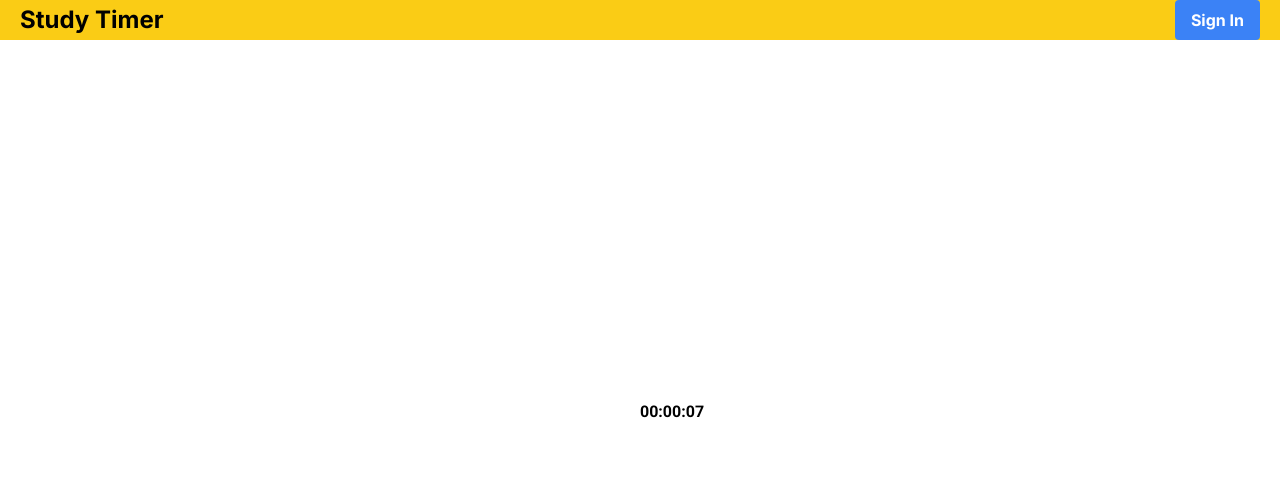
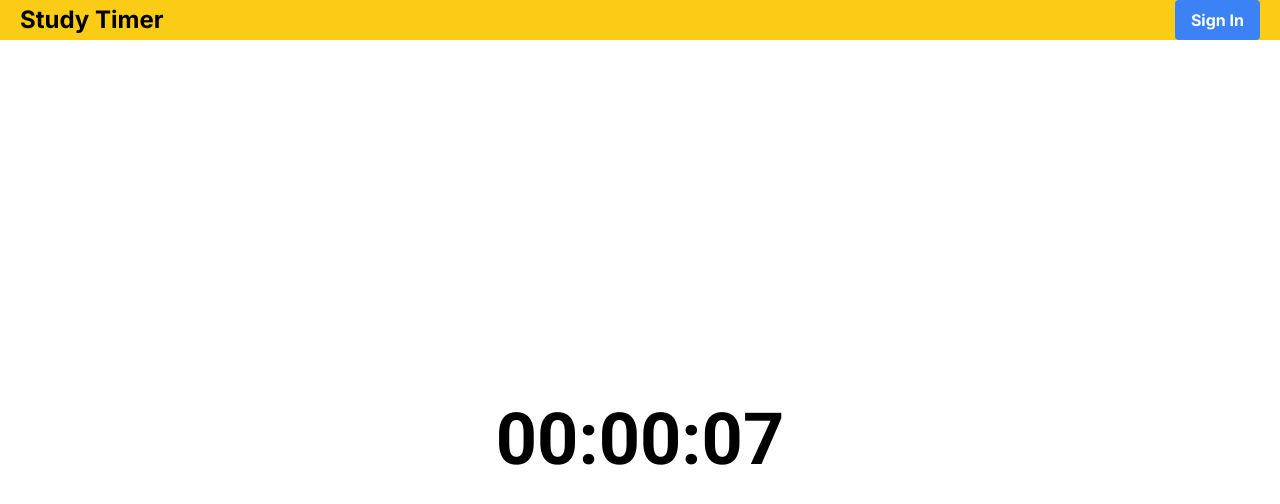
Before and after one commit to tonk4astu/StudyTimer, a Next.js app: page /Timer in a window 1280 px wide. Shown: the top 504 px of the page. Built offline with nearby package versions, Linux system fonts and the light colour scheme; no server answers.

Commit message:
timerの文字位置テスト

```diff
--- a/app/Timer/page.tsx
+++ b/app/Timer/page.tsx
@@ -15,8 +15,8 @@ export default function Timer() {
             <Nav />
             <Suspense fallback={<>loading...</>}>
                 <div className={roboto.className+
-                    ' absolute top-1/2 left-1/2 translate-x--1/2 translate-y--1/2'}>
-                    {Time()}
+                    ' h-screen w-screen flex text-7xl justify-center items-center'}>
+                    <p>{Time()}</p>
                     </div>
             </Suspense>
         </>
```
